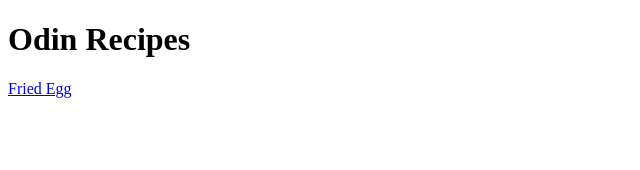
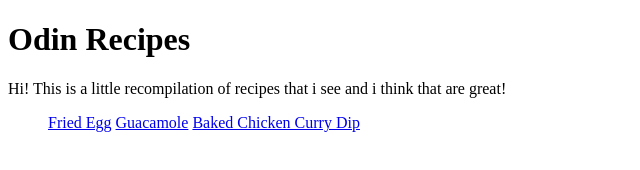
Before and after one commit to kurisu-Contreras/odin-recipes, a plain HTML site: page index.html in a window 1280 px wide. Shown: the whole page, without its empty margins (0-640 px from the left). Drawn offline with Linux system fonts and the light colour scheme.

Commit message:
Update index and add little description

```diff
--- a/index.html
+++ b/index.html
@@ -7,7 +7,13 @@
 </head>
 <body>
     <h1>Odin Recipes</h1>
-    <a href="Recipes/friedEgg.html">Fried Egg
-    </a>
+    <p>Hi!
+        This is a little recompilation of recipes that i see and i think that are great!
+    </p>
+    <ul>
+        <a href="Recipes/friedEgg.html">Fried Egg</a>
+        <a href="Recipes/Guacamole.html">Guacamole</a>
+        <a href="Recipes/bakedchicken.html">Baked Chicken Curry Dip</a>
+    </ul>
 </body>
 </html>
```
